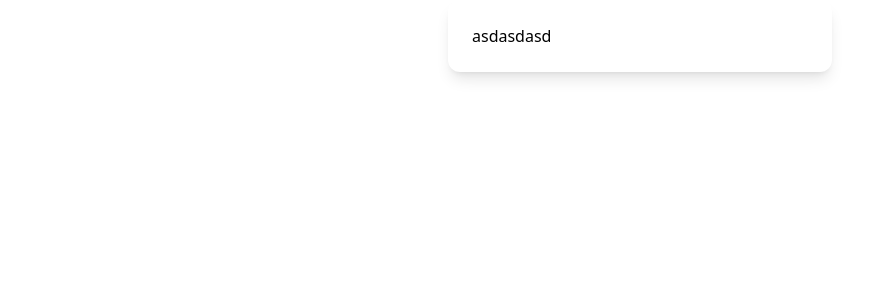
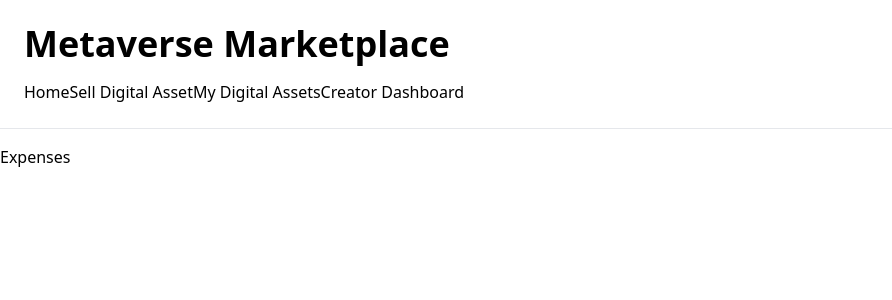
Before and after one commit to houman-sanati/nft-marketplace, a React (Create React App) app: page /create-item in a window 1280 px wide. Shown: the top 300 px of the page, without its empty margins (0-892 px from the left). Built offline with nearby package versions, Linux system fonts and the light colour scheme.

Commit message:
initial routing and pages

```diff
--- a/package.json
+++ b/package.json
@@ -5,6 +5,7 @@
   "dependencies": {
     "react": "^17.0.2",
     "react-dom": "^17.0.2",
+    "react-router-dom": "^6.2.1",
     "react-scripts": "5.0.0"
   },
   "scripts": {
--- a/src/App.js
+++ b/src/App.js
@@ -1,12 +1,27 @@
-import logo from './logo.svg';
+import { Link, Outlet } from 'react-router-dom';
 
 function App() {
   return (
     <>
-      <div class="p-6 max-w-sm mx-auto bg-white rounded-xl shadow-lg flex items-center space-x-4">
-        <div class="bg-midnight text-tahiti">
-          asdasdasd
-        </div>
+      <div>
+        <nav className="border-b p-6">
+          <p className="text-4xl font-bold">Metaverse Marketplace</p>
+          <div className="flex mt-4">
+            <Link to="/">
+              Home
+            </Link>
+            <Link to="/create-item">
+              Sell Digital Asset
+            </Link>
+            <Link to="/my-assets">
+              My Digital Assets
+            </Link>
+            <Link to="/creator-dashboard">
+              Creator Dashboard
+            </Link>
+          </div>
+        </nav>
+        <Outlet/>
       </div>
     </>
   );
--- a/src/index.js
+++ b/src/index.js
@@ -1,11 +1,22 @@
 import React from 'react';
-import ReactDOM from 'react-dom';
+import { render } from 'react-dom';
+import { BrowserRouter, Route, Routes } from "react-router-dom";
 import './index.css';
 import App from './App';
+import CreateItem from './routes/create-Item'
+import MyAssets from './routes/my-assets';
+import CreatorDashboard from './routes/creator-dashboard';
 
-ReactDOM.render(
-  <React.StrictMode>
-    <App />
-  </React.StrictMode>,
-  document.getElementById('root')
+const rootElement = document.getElementById("root");
+render(
+  <BrowserRouter>
+    <Routes>
+      <Route path="/" element={<App />} >
+        <Route path="create-item" element={<CreateItem />} />
+        <Route path="my-assets" element={<MyAssets />} />
+        <Route path="creator-dashboard" element={<CreatorDashboard />} />
+      </Route>
+    </Routes>
+  </BrowserRouter>,
+  rootElement
 );
--- /dev/null
+++ b/src/routes/create-Item.js
@@ -0,0 +1,9 @@
+const CreateItem = () => {
+    return (
+        <div style={{ padding: "1rem 0" }}>
+            <h2>Expenses</h2>
+        </div>
+    );
+}
+
+export default CreateItem
--- /dev/null
+++ b/src/routes/creator-dashboard.js
@@ -0,0 +1,9 @@
+const CreatorDashboard = () => {
+    return (
+        <div style={{ padding: "1rem 0" }}>
+            <h2>CreatorDashboard</h2>
+        </div>
+    );
+}
+
+export default CreatorDashboard
--- /dev/null
+++ b/src/routes/my-assets.js
@@ -0,0 +1,9 @@
+const MyAssets = () => {
+    return (
+        <div style={{ padding: "1rem 0" }}>
+            <h2>MyAssets</h2>
+        </div>
+    );
+}
+
+export default MyAssets
```
Also changed, not shown: 1 other file (tests, documents, lock files or other folders).
